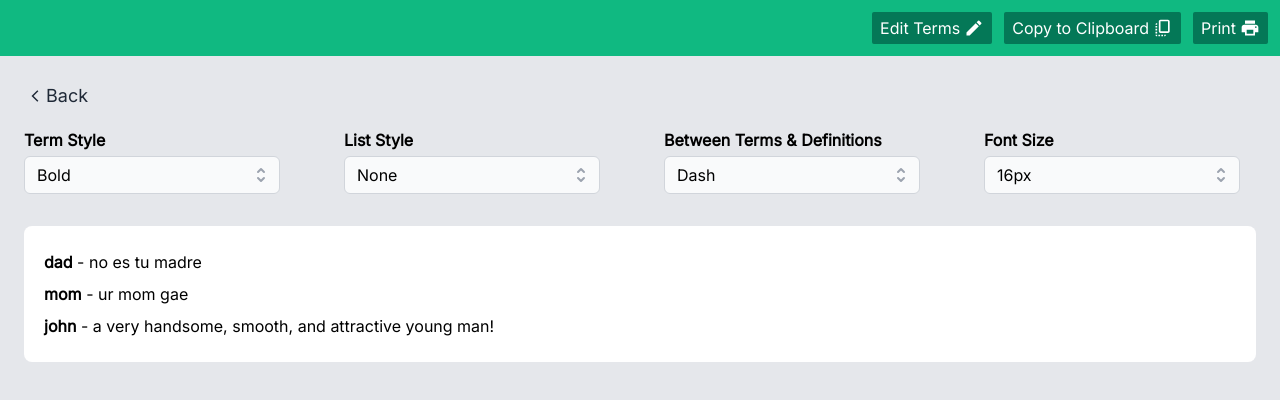
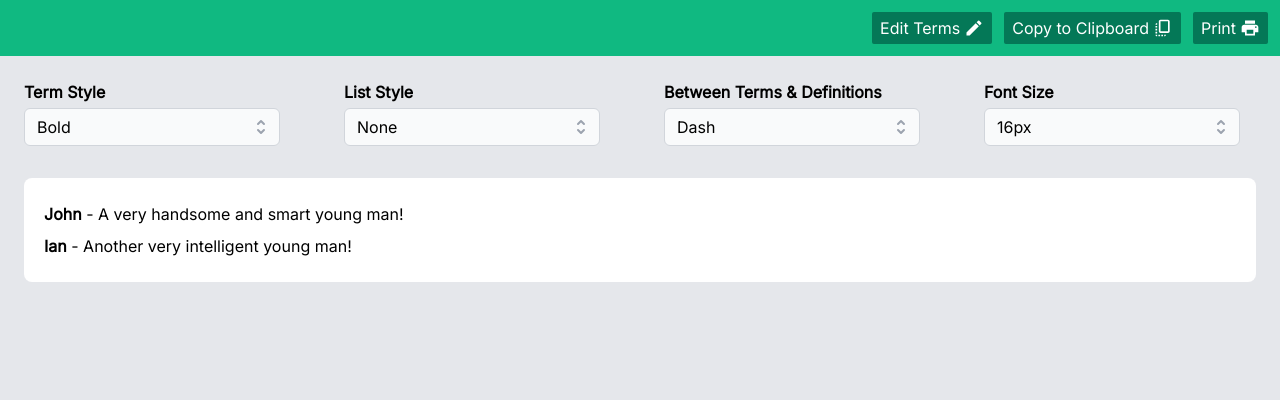
Before and after one commit to mthomas24/vocab-maker, a React (Create React App) app: page /#/export in a window 1280 px wide. Shown: the top 400 px of the page. Built offline with nearby package versions, Linux system fonts and the light colour scheme.

Commit message:
removed back button

```diff
--- a/src/App.js
+++ b/src/App.js
@@ -11,13 +11,13 @@ function App() {
       try {
         return JSON.parse(localTerms);
       } catch(e) {
-        console.log(e);
+        // console.log(e);
       }
     }
+
     return [
-      newTerm("dad", "no es tu madre"),
-      newTerm("mom", "ur mom gae"),
-      newTerm("john", "a very handsome, smooth, and attractive young man!")
+      newTerm("John", "A very handsome and smart young man!"),
+      newTerm("Ian", "Another very intelligent young man!")
     ];
   });
 
--- a/src/BulkAdd.js
+++ b/src/BulkAdd.js
@@ -17,7 +17,7 @@ const TERM_SEPS = {
 export default function BulkAdd({ setTerms, onClose, open }) {
   const [termSep, setTermSep] = useState({ str: "\n", custom: false });
   const [defSep, setDefSep] = useState({ str: "-", custom: false });
-  const [addDefs, setAddDefs] = useState(true);
+  const [addDefs, setAddDefs] = useState(false);
 
   const termsInput = useRef();
   const termSepInput = useRef();
@@ -177,15 +177,7 @@ export default function BulkAdd({ setTerms, onClose, open }) {
 
             <div>
               <p className="font-bold mb-1">Add definitions</p>
-              <Toggle defaultOn={addDefs} onChange={setAddDefs} />
-            </div>
-
-            <div className={addDefs ? "" : "hidden"}>
-              <p className="font-bold">Definition sources</p>
-              <select className="form-select rounded-md">
-                <option>Test</option>
-                <option>asdasd</option>
-              </select>
+              <Toggle defaultOn={addDefs} onChange={setAddDefs} disabled />
             </div>
 
             <button
--- a/src/ExportEditor.js
+++ b/src/ExportEditor.js
@@ -87,14 +87,14 @@ export default function ExportEditor({ terms }) {
         <HeaderButton txt="Print" Icn={MdPrint} onClick={window.print} />
       </Header>
       <MainContainer>
-        <Link
+        {/* <Link
           className="mb-4 flex items-center gap-1 text-lg text-gray-800 w-fit
           px-1 py-0.5 pr-2 rounded-md hover:bg-gray-100/60 transition print:hidden"
           to="/"
         >
           <MdArrowBackIosNew className="inline-block text-sm" />
           Back
-        </Link>
+        </Link> */}
 
         <div className="print:hidden flex flex-wrap gap-x-16 gap-y-4 mb-8">
           <Select
```
